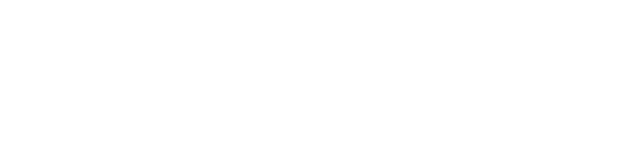
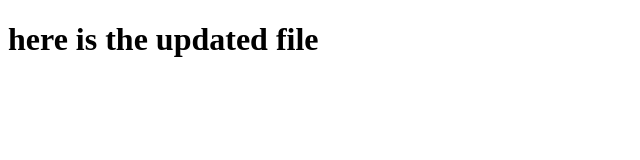
Before and after one commit to hafizglotar/aqua-developments, a plain HTML site: page aqua-developments/index.html in a window 1280 px wide. Shown: the whole page, without its empty margins (0-640 px from the left). Drawn offline with Linux system fonts and the light colour scheme.

Commit message:
update index file

```diff
--- a/aqua-developments/index.html
+++ b/aqua-developments/index.html
@@ -6,6 +6,6 @@
     <title>Document</title>
 </head>
 <body>
-
+    <h1>here is the updated file</h1>
 </body>
 </html>
```
